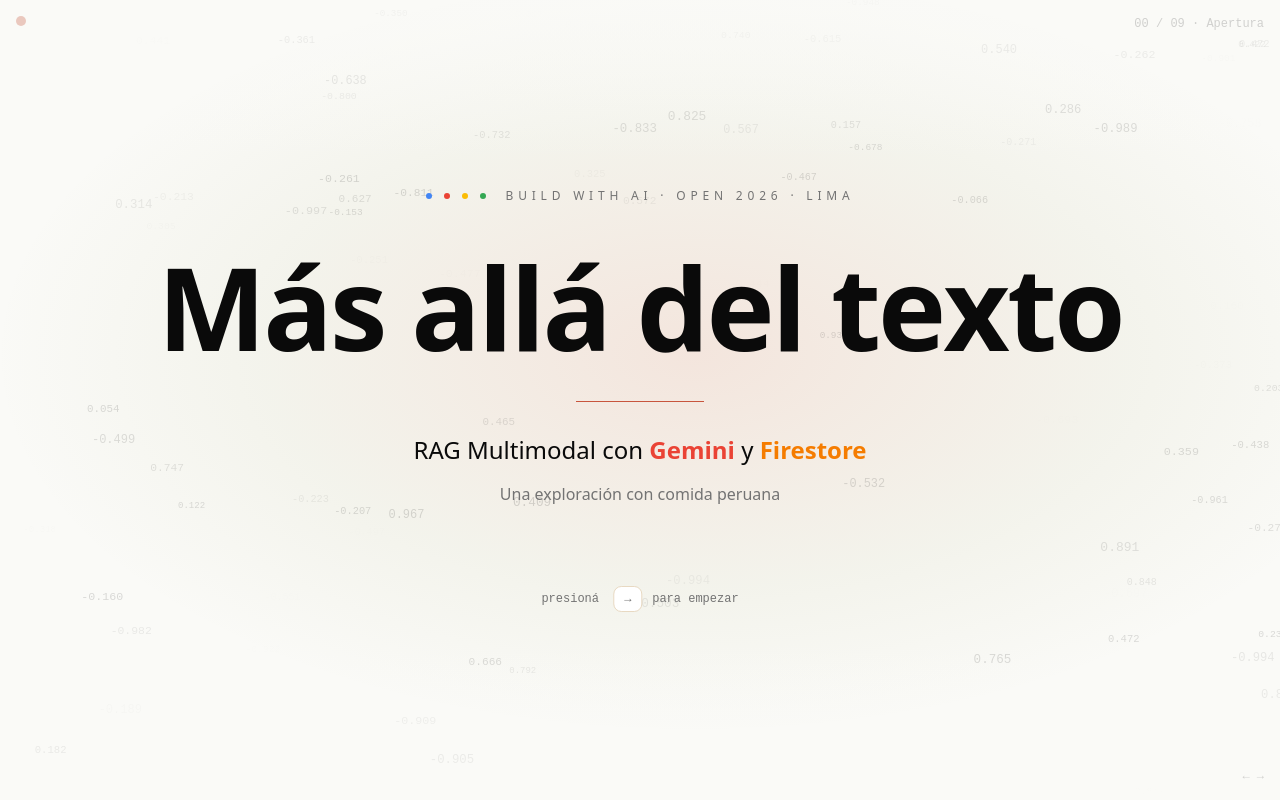
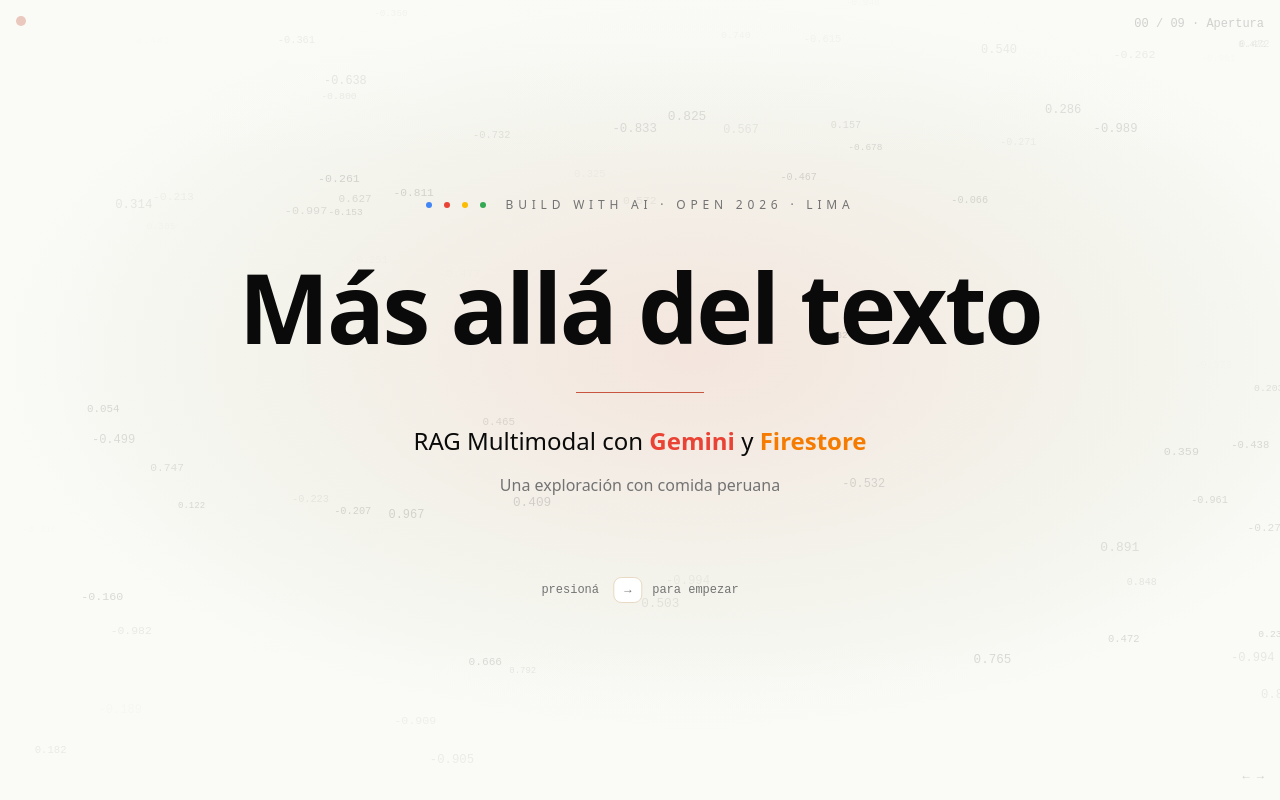
Before and after one commit to tpiaggio/rag-presentation, a Next.js app: page / in a window 1280 px wide. Built offline with nearby package versions, Linux system fonts and the light colour scheme; a small style sheet from the web is missing.

Commit message:
fix: keep title words atomic + single-line on Apertura

```diff
--- a/components/MorphingText.tsx
+++ b/components/MorphingText.tsx
@@ -58,19 +58,43 @@
     return () => cancelAnimationFrame(raf)
   }, [chars, cyclesPerChar, intervalMs, staggerMs, startDelayMs, reduce])
 
+  const words: { chars: string[]; offsets: number[] }[] = []
+  let cursor = 0
+  while (cursor < chars.length) {
+    if (chars[cursor] === ' ') {
+      words.push({ chars: [' '], offsets: [cursor] })
+      cursor += 1
+      continue
+    }
+    const start = cursor
+    while (cursor < chars.length && chars[cursor] !== ' ') cursor += 1
+    const slice = chars.slice(start, cursor)
+    words.push({ chars: slice, offsets: slice.map((_, k) => start + k) })
+  }
+
   return (
     <span className={className}>
-      {display.map((c, i) => (
+      {words.map((word, wi) =>
+        word.chars[0] === ' ' ? (
+          <span key={`s-${wi}`}> </span>
+        ) : (
+          <span key={`w-${wi}`} className="inline-block whitespace-nowrap">
+            {word.chars.map((_, ci) => {
+              const i = word.offsets[ci]
+              return (
                 <motion.span
                   key={i}
                   initial={{ opacity: 0 }}
                   animate={{ opacity: 1 }}
                   transition={{ delay: (startDelayMs + i * staggerMs) / 1000, duration: 0.15 }}
-          className="inline-block"
                 >
-          {c === ' ' ? ' ' : c}
+                  {display[i]}
                 </motion.span>
-      ))}
+              )
+            })}
+          </span>
+        ),
+      )}
     </span>
   )
 }
--- a/scenes/Apertura.tsx
+++ b/scenes/Apertura.tsx
@@ -92,7 +92,7 @@
         }}
       />
 
-      <div className="relative z-10 mx-auto flex max-w-6xl flex-col items-center px-12 text-center">
+      <div className="relative z-10 mx-auto flex w-full max-w-[92rem] flex-col items-center px-8 text-center">
         <motion.div
           initial={{ opacity: 0, y: -8 }}
           animate={{ opacity: 1, y: 0 }}
@@ -106,7 +106,7 @@
           <span className="ml-2">Build with AI · OPEN 2026 · Lima</span>
         </motion.div>
 
-        <h1 className="mt-12 text-[clamp(3rem,9vw,8.5rem)] font-semibold leading-[0.95] tracking-tight">
+        <h1 className="mt-12 whitespace-nowrap text-[clamp(2.5rem,7.5vw,7.5rem)] font-semibold leading-[0.95] tracking-tight">
           <MorphingText
             text="Más allá del texto"
             cyclesPerChar={16}
```
Lines whose indentation alone changed are shown as unchanged.
